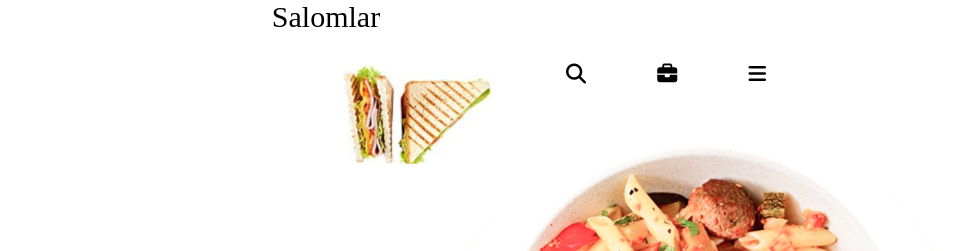
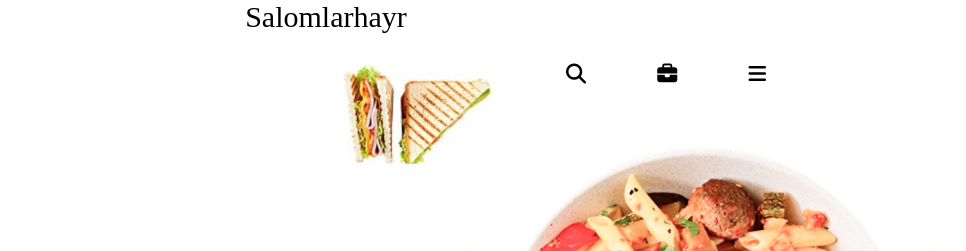
Before and after one commit to bilol254/figma, a plain HTML site: page index.html in a window 1280 px wide. Shown: the top 251 px of the page, 314-1280 px from the left. Drawn offline with Linux system fonts and the light colour scheme.

Commit message:
hayr done!

```diff
--- a/index.html
+++ b/index.html
@@ -16,6 +16,9 @@
 <body>
     <div class="hello">
         Salomlar
+        <div>
+            hayr
+        </div>
     </div>
     <div class="contenr">
         <div class="box1">
```
